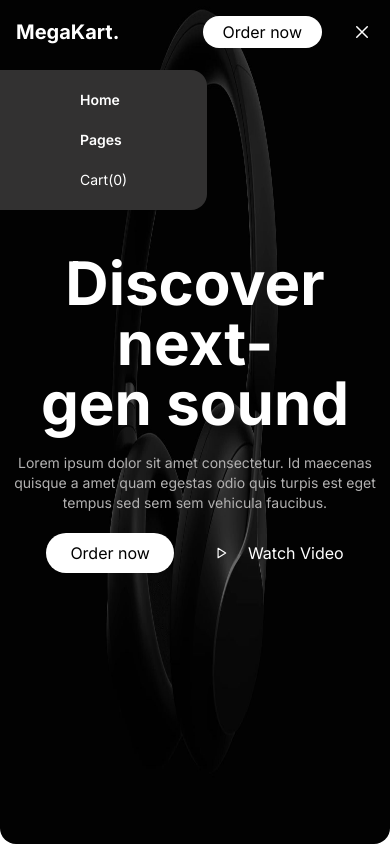
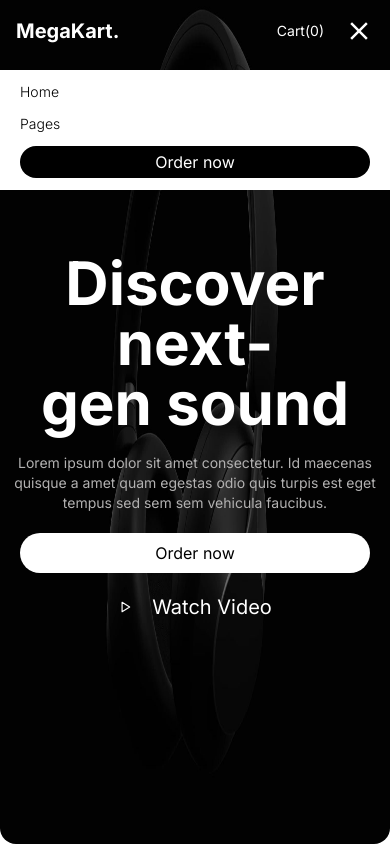
Before and after one commit to megatech2000/megaStore, a Next.js app: page / in a window 390 px wide. Both pictures are taken after a click on the element 362 px from the left and 32 px from the top of the page. Shown: the top 844 px of the page. Built offline with nearby package versions, Linux system fonts and the light colour scheme.

Commit message:
updating
navbar changes updated

```diff
--- a/src/app/globals.css
+++ b/src/app/globals.css
@@ -93,3 +93,6 @@ body {
 .bg-hover {
   transition: all 500ms;
 }
+.menu-scroll {
+  transition: max-height 0.3s ease-in-out;
+}
--- a/src/components/home/Banner.jsx
+++ b/src/components/home/Banner.jsx
@@ -29,18 +29,20 @@ const Banner = ({ Image }) => {
               faucibus.
             </p>
           </div>
-          <div className="pt-5 md:pt-10 flex gap-10 items-center justify-center ">
+          <div className="pt-5 md:pt-10 sm:flex gap-10 items-center justify-center px-5 md:px-0">
             <a href="/products">
-              <button className="px-6 py-2 bg-[#fff] text-black rounded-full btn-style">
+              <button className="w-full md:px-6 py-2 bg-[#fff] text-black rounded-full btn-style">
                 Order now
               </button>
             </a>
-            <button className="text-white text-md md:text-2xl flex items-center gap-5 btn-hover">
-              <div className="text-sm md:text-4xl ">
-                <TbPlayerPlay />
-              </div>
-              Watch Video
-            </button>
+            <div className="flex  items-center justify-center pt-5 md:pt-0">
+              <button className="text-white text-xl md:text-2xl flex items-center gap-5 btn-hover">
+                <div className="text-sm md:text-4xl ">
+                  <TbPlayerPlay />
+                </div>
+                Watch Video
+              </button>
+            </div>
           </div>
         </div>
       </div>
--- a/src/components/home/Future.jsx
+++ b/src/components/home/Future.jsx
@@ -16,13 +16,13 @@ const Future = ({ Image }) => {
           </div>
         </div>
         <div className="basis-1/2  flex items-end justify-start pt-10 md:pt-0 md:justify-end">
-          <div className=" flex gap-10 items-center justify-center ">
+          <div className="sm:flex gap-10 items-center justify-center">
             <a href="/products">
-              <button className="px-6 py-2 bg-[#000] text-white rounded-full btn-style">
+              <button className="w-full md:px-6 py-2 bg-[#000] text-white rounded-full btn-style">
                 Order now
               </button>
             </a>
-            <button className="text-black text-md md:text-2xl flex items-center gap-5 btn-hover">
+            <button className="text-black text-md md:text-2xl flex items-center gap-5 btn-hover pt-5 md:pt-0">
               <div className="text-sm text-black md:text-4xl">
                 <TbPlayerPlay />
               </div>
--- a/src/components/navbar/NavBar.jsx
+++ b/src/components/navbar/NavBar.jsx
@@ -1,35 +1,17 @@
 "use client";
 
+import React, { useState } from "react";
 import Link from "next/link";
 import { navBarData } from "./data";
-import { HiMiniBars2 } from "react-icons/hi2";
-import { IoCloseOutline } from "react-icons/io5";
-import { useState, useEffect } from "react";
+import { HiBars3BottomRight } from "react-icons/hi2";
+import { IoMdClose } from "react-icons/io";
 
 const NavBar = () => {
-  const [isOpen, setIsOpen] = useState(false);
+  const [isMenuOpen, setIsMenuOpen] = useState(false);
 
   const toggleMenu = () => {
-    setIsOpen(!isOpen);
+    setIsMenuOpen(!isMenuOpen);
   };
-
-  const closeMenu = () => {
-    setIsOpen(false);
-  };
-
-  useEffect(() => {
-    const handleResize = () => {
-      if (window.innerWidth >= 768) {
-        setIsOpen(false);
-      }
-    };
-
-    window.addEventListener("resize", handleResize);
-
-    return () => {
-      window.removeEventListener("resize", handleResize);
-    };
-  }, []);
 
   return (
     <section className="absolute top-0 w-full z-[10000]">
@@ -43,46 +25,49 @@ const NavBar = () => {
             </a>
           </div>
           <div
-            className={`menu-scroll md:flex items-center   gap-7 absolute top-[70px]   md:static bg-[#323131] md:bg-transparent  rounded-r-2xl md:rounded-none
-          ${isOpen ? "left-0" : "left-[-100%]"} `}
+            className={`menu-scroll md:flex items-center justify-end gap-7 absolute top-[70px] left-0 w-full md:static bg-[#fff] md:bg-transparent px-5 ${
+              isMenuOpen ? "" : "hidden"
+            }`}
           >
             {navBarData.map((item, i) => (
               <p
-                className="text-white  pt-5  px-20 md:px-0 md:pt-0 2xl:text-xl font-semibold navbar-text-hover"
-                onClick={closeMenu}
+                className="text-black md:text-white 2xl:text-xl font-light pt-3 md:pt-0"
+                key={i}
               >
-                <Link href={item.path} key={i}>
-                  {item.title}
-                </Link>
+                <Link href={item.path}>{item.title}</Link>
               </p>
             ))}
-            <div className="pt-5 pb-5 md:pb-0  md:pt-0 px-20 md:px-0">
+            <div className="hidden md:block cursor-pointer">
               <p className="text-white 2xl:text-2xl">Cart(0)</p>
             </div>
-            <div className="hidden md:block">
+            <div className="pt-3 pb-3">
               <a href="/products">
-                <button className="w-32 py-2 2xl:w-40 2xl:py-3 bg-[#fff] text-black rounded-full btn-style cursor-pointer">
+                <button className="w-full py-1 md:w-36  2xl:w-40 2xl:py-3 bg-[#000] md:bg-[#fff] text-[#fff] md:text-black rounded-full btn-style cursor-pointer">
                   Order now
                 </button>
               </a>
             </div>
           </div>
-
-          <div className="flex items-center gap-7 md:hidden">
-            <a href="/products">
-              <button className="px-5 py-1 md:px-8 md:py-2 bg-[#fff] text-black rounded-full hover:bg-[#d6d6d6]">
-                Order now
-              </button>
-            </a>
-            <div className="text-white">
-              <div className="text-2xl cursor-pointer">
-                {isOpen ? (
-                  <IoCloseOutline onClick={toggleMenu} />
-                ) : (
-                  <HiMiniBars2 onClick={toggleMenu} />
-                )}
+          <div className="flex items-center gap-5">
+            <div className="md:hidden cursor-pointer">
+              <p className="text-white 2xl:text-2xl">Cart(0)</p>
+            </div>
+            {!isMenuOpen && (
+              <div
+                className="text-white text-3xl md:hidden flex items-center gap-5 cursor-pointer"
+                onClick={toggleMenu}
+              >
+                <HiBars3BottomRight />
               </div>
-            </div>
+            )}
+            {isMenuOpen && (
+              <div
+                className="text-white text-3xl md:hidden flex items-center gap-5 cursor-pointer"
+                onClick={toggleMenu}
+              >
+                <IoMdClose />
+              </div>
+            )}
           </div>
         </div>
       </div>
```
